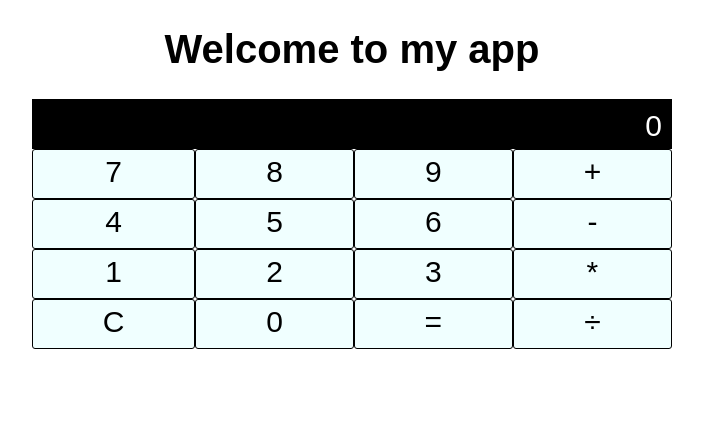
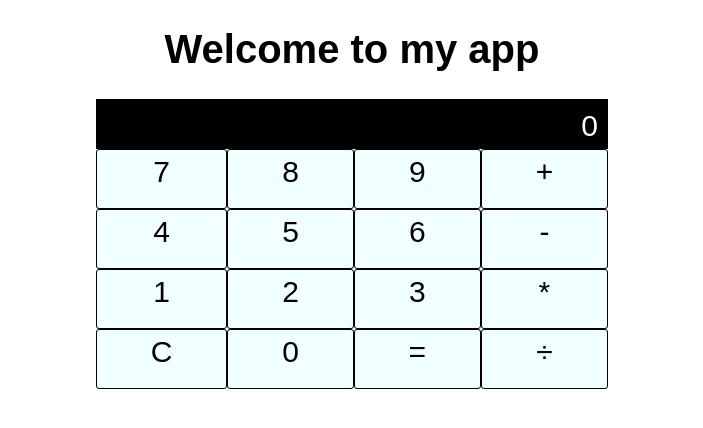
Before and after one commit to LorreaLadao/React-my-calculator, a React (Create React App) app: page / in a window 1280 px wide. Shown: the top 428 px of the page, without its empty margins (288-991 px from the left). Built offline with nearby package versions, Linux system fonts and the light colour scheme.

Commit message:
Update App.css

```diff
--- a/src/App.css
+++ b/src/App.css
@@ -13,7 +13,7 @@ grid-template-areas:
 'four five six minus'
 'one two three times'
 'clear zero equals divide';
-width: 50%;
+width: 40%;
 text-align: center;
 font-size: 30px;
 }
@@ -27,7 +27,7 @@ border: 1px solid black;
 border-radius: 3px;
 background-color: azure;
 padding: 5px;
-height: 50px;
+height: 60px;
 }
 
 
```
